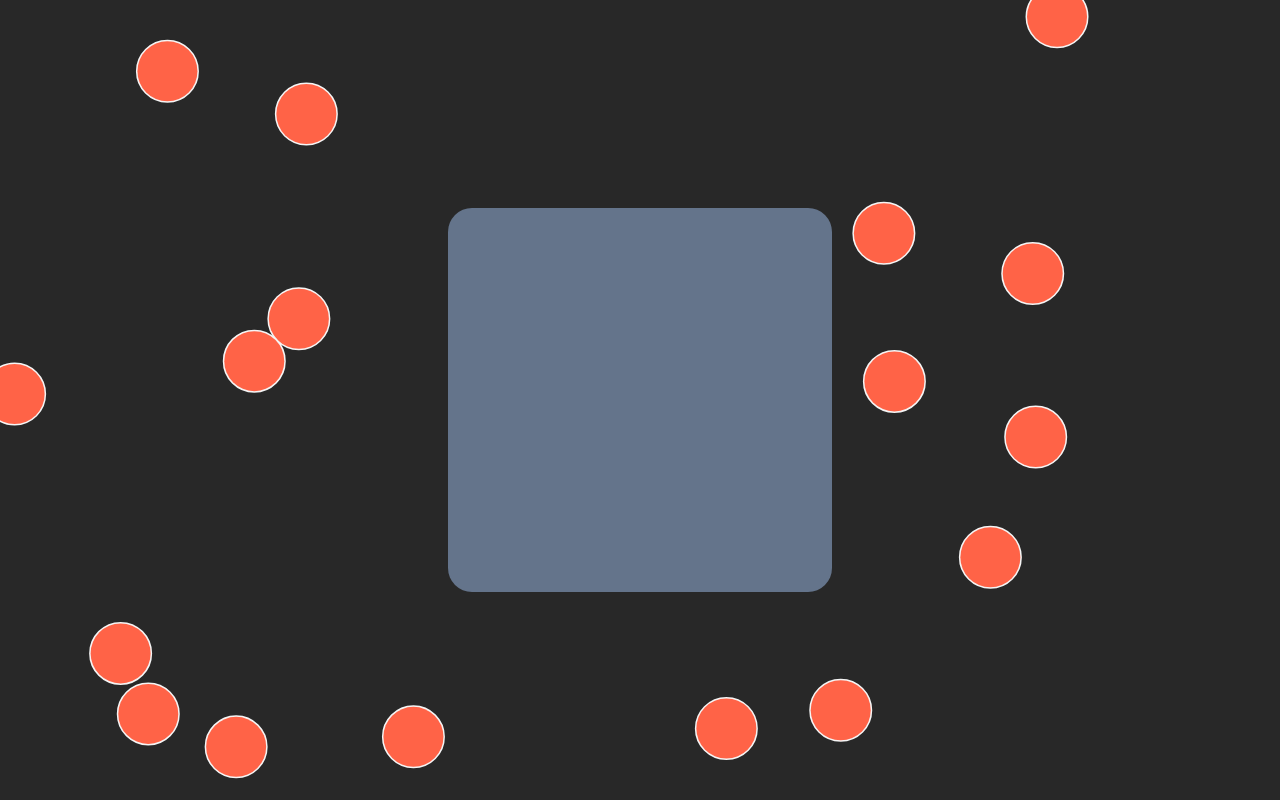
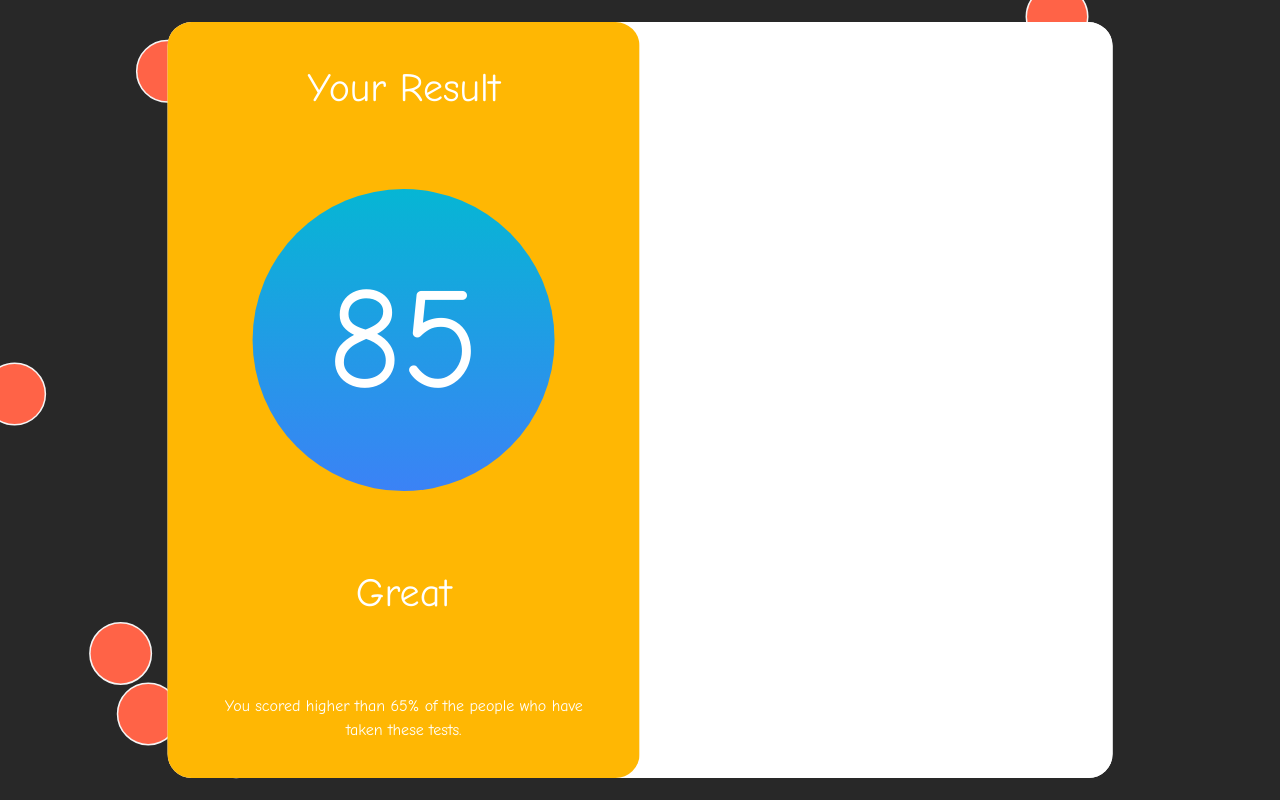
Before and after one commit to demonmav/demonmav.github.io, a website: page html/main.html in a window 1280 px wide. Drawn offline with nearby package versions, Linux system fonts and the light colour scheme.

Commit message:
just an update

```diff
--- a/html/main.html
+++ b/html/main.html
@@ -9,11 +9,25 @@
   </head>
   <body>
     <!-- results summary-->
-    <div
-      id="RS-container"
-      class="absolute left-1/2 top-1/2 z-30 h-96 w-96 -translate-x-1/2 -translate-y-1/2 rounded-3xl bg-slate-500">
-      <div id="R-container"></div>
-      <div id="S-container"></div>
+    <div id="RS-higher-container" class="rounded-3xl absolute left-1/2 top-1/2 -translate-x-1/2 -translate-y-1/2 z-30">
+
+      <div id="RS-container" class="rounded-3xl flex bg-white">
+
+        <div id="R-container" class="flex flex-col justify-around items-center rounded-3xl w-[12.5cm] h-[20cm] bg-[#ffb703]">
+          <h1 id="results-heading" class="text-white text-[2.5rem]">Your Result</h1>
+          <div id="result-number-container"  class="text-white text-[9rem] flex justify-center items-center bg-gradient-to-b from-cyan-500 to-blue-500 rounded-full w-[8cm] h-[8cm]">85</div>
+          <h2 id="rating-heading" class="text-white text-[2.5rem]">Great</h2>
+          <p id="rating-paragraph" class="text-center text-white text-[1rem] w-[10cm]">
+            You scored higher than 65% of the people who have taken these tests.
+          </p>
+        </div>
+
+        <div id="S-container" class="rounded-3xl w-[12.5cm] h-[20cm] bg-white">
+
+        </div>
+
+      </div>
+
     </div>
 
     <!-- the background animation-->
--- a/scss/charm.css
+++ b/scss/charm.css
@@ -18,4 +18,4 @@ body canvas {
   color: white;
   background-color: #282828;
   position: fixed;
-} /*# sourceMappingURL=charm.css.map */
+}/*# sourceMappingURL=charm.css.map */
```
Also changed, not shown: src/charm_out.css, 1 other file.
